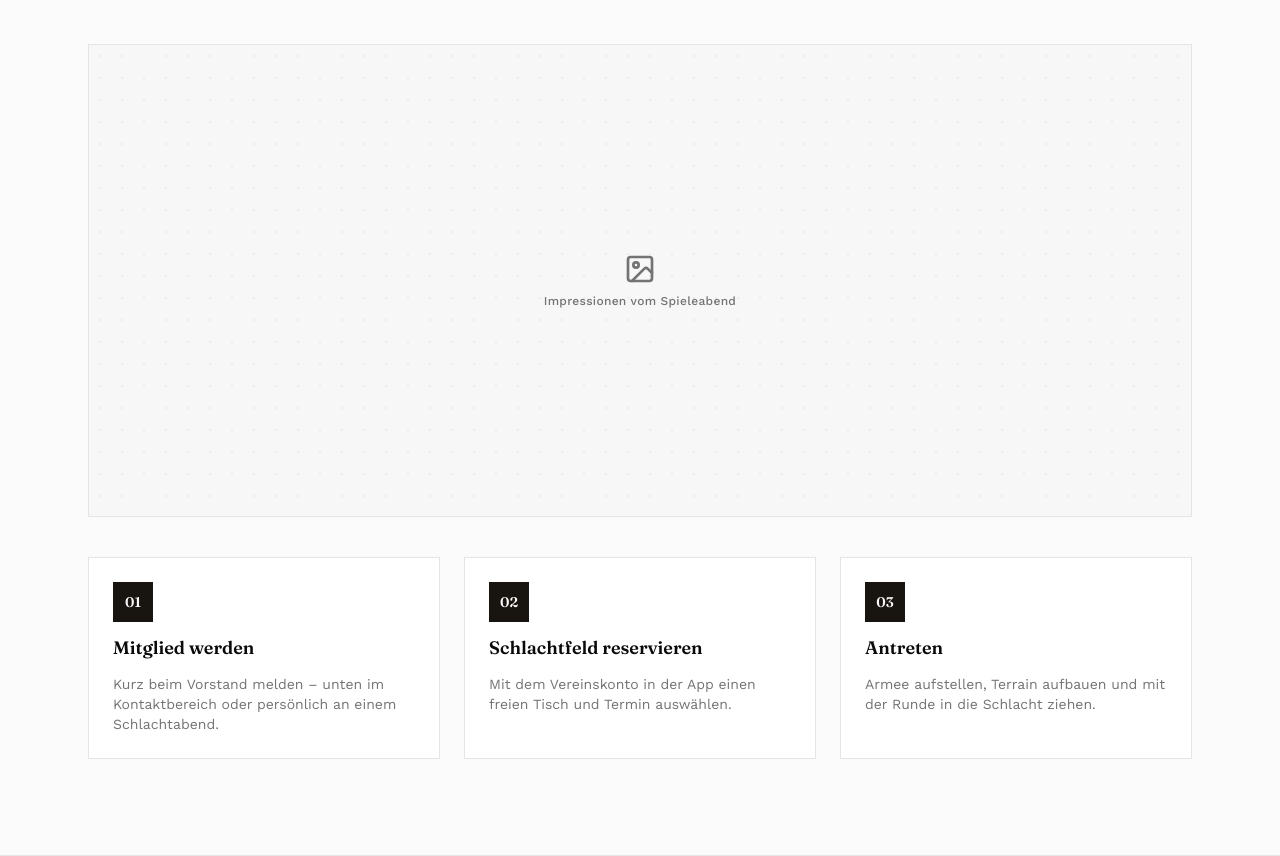
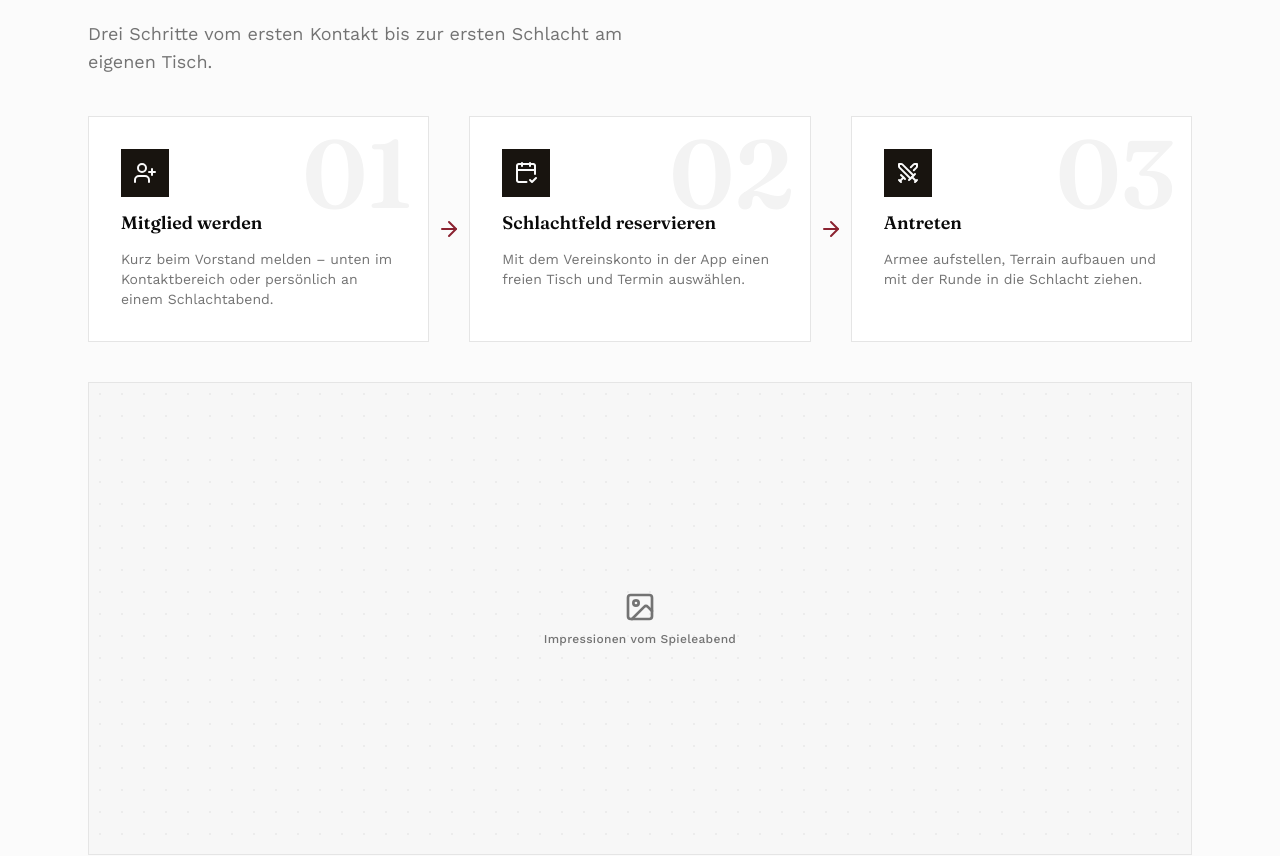
Before and after one commit to qpxv/table-booking, a Next.js app: page / in a window 1280 px wide. Shown: the part 2449-3305 px from the top of the page. Built offline with nearby package versions, Linux system fonts and the light colour scheme.

Commit message:
feat: redesign Ablauf as a connected campaign-path stepper
Adds a subheading, per-step icons with a low-opacity ghost numeral,
and arrow connectors between steps on desktop to visually reinforce
the sequential flow. Moves the photo placeholder banner below the
steps and fixes uneven card heights.

```diff
--- a/components/website/HowItWorksSection.tsx
+++ b/components/website/HowItWorksSection.tsx
@@ -1,6 +1,13 @@
-import type { JSX } from "react";
+import { Fragment, type JSX } from "react";
+import { ArrowRight, CalendarCheck2, Swords, UserPlus, type LucideIcon } from "lucide-react";
 import { HOW_IT_WORKS } from "@/lib/website-data";
 import ImagePlaceholder from "@/components/website/ImagePlaceholder";
+
+const STEP_ICONS: Record<string, LucideIcon> = {
+  UserPlus,
+  CalendarCheck2,
+  Swords,
+};
 
 export default function HowItWorksSection(): JSX.Element {
   return (
@@ -12,20 +19,40 @@ export default function HowItWorksSection(): JSX.Element {
         <h2 className="mt-3 max-w-xl text-balance font-heading text-3xl font-semibold text-foreground sm:text-4xl">
           {HOW_IT_WORKS.heading}
         </h2>
+        <p className="mt-4 max-w-xl text-pretty text-base text-muted-foreground sm:text-lg">
+          {HOW_IT_WORKS.description}
+        </p>
+
+        <div className="mt-10 grid gap-6 md:grid-cols-[1fr_auto_1fr_auto_1fr] md:gap-0">
+          {HOW_IT_WORKS.steps.map((step, index) => {
+            const Icon = STEP_ICONS[step.icon];
+            return (
+              <Fragment key={step.number}>
+                <div className="relative flex flex-col gap-3 overflow-hidden border border-border bg-background p-8">
+                  <span
+                    aria-hidden="true"
+                    className="pointer-events-none absolute top-2 right-4 font-heading text-8xl font-semibold text-foreground/5"
+                  >
+                    {step.number}
+                  </span>
+                  <span className="relative flex size-12 items-center justify-center bg-primary text-primary-foreground">
+                    <Icon className="size-6" />
+                  </span>
+                  <h3 className="relative font-heading text-lg font-semibold text-foreground">{step.title}</h3>
+                  <p className="relative text-sm text-muted-foreground">{step.description}</p>
+                </div>
+
+                {index < HOW_IT_WORKS.steps.length - 1 && (
+                  <div aria-hidden="true" className="hidden items-center justify-center px-2 md:flex">
+                    <ArrowRight className="size-6 text-secondary" />
+                  </div>
+                )}
+              </Fragment>
+            );
+          })}
+        </div>
 
         <ImagePlaceholder label="Impressionen vom Spieleabend" className="mt-10 aspect-21/9" />
-
-        <ol className="mt-10 grid gap-6 sm:grid-cols-3">
-          {HOW_IT_WORKS.steps.map((step) => (
-            <li key={step.number} className="flex flex-col gap-3 border border-border bg-background p-6">
-              <span className="flex size-10 items-center justify-center bg-primary font-heading text-sm font-semibold text-primary-foreground">
-                {step.number}
-              </span>
-              <h3 className="font-heading text-lg font-semibold text-foreground">{step.title}</h3>
-              <p className="text-sm text-muted-foreground">{step.description}</p>
-            </li>
-          ))}
-        </ol>
       </div>
     </section>
   );
--- a/lib/website-data.ts
+++ b/lib/website-data.ts
@@ -59,19 +59,23 @@ export const FEATURES = {
 export const HOW_IT_WORKS = {
   eyebrow: "Ablauf",
   heading: "So wird aus Interesse ein Schlachtabend",
+  description: "Drei Schritte vom ersten Kontakt bis zur ersten Schlacht am eigenen Tisch.",
   steps: [
     {
       number: "01",
+      icon: "UserPlus",
       title: "Mitglied werden",
       description: "Kurz beim Vorstand melden – unten im Kontaktbereich oder persönlich an einem Schlachtabend.",
     },
     {
       number: "02",
+      icon: "CalendarCheck2",
       title: "Schlachtfeld reservieren",
       description: "Mit dem Vereinskonto in der App einen freien Tisch und Termin auswählen.",
     },
     {
       number: "03",
+      icon: "Swords",
       title: "Antreten",
       description: "Armee aufstellen, Terrain aufbauen und mit der Runde in die Schlacht ziehen.",
     },
```
